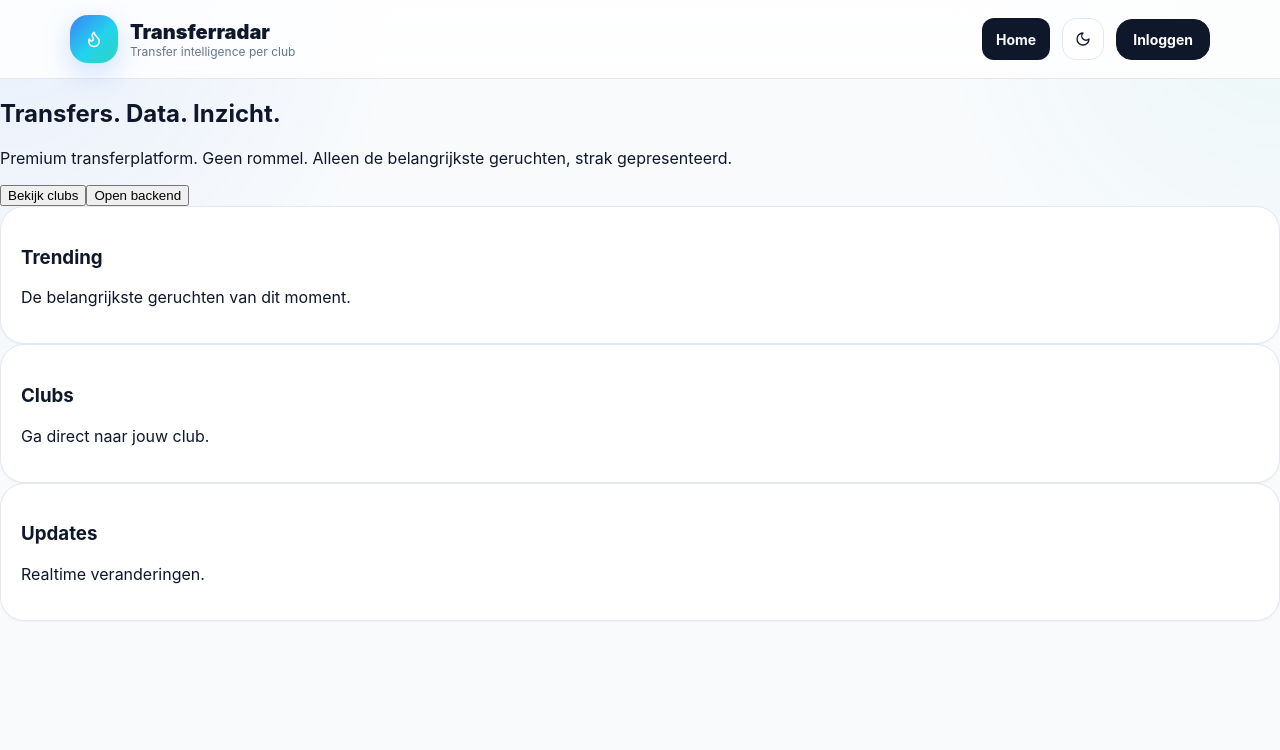
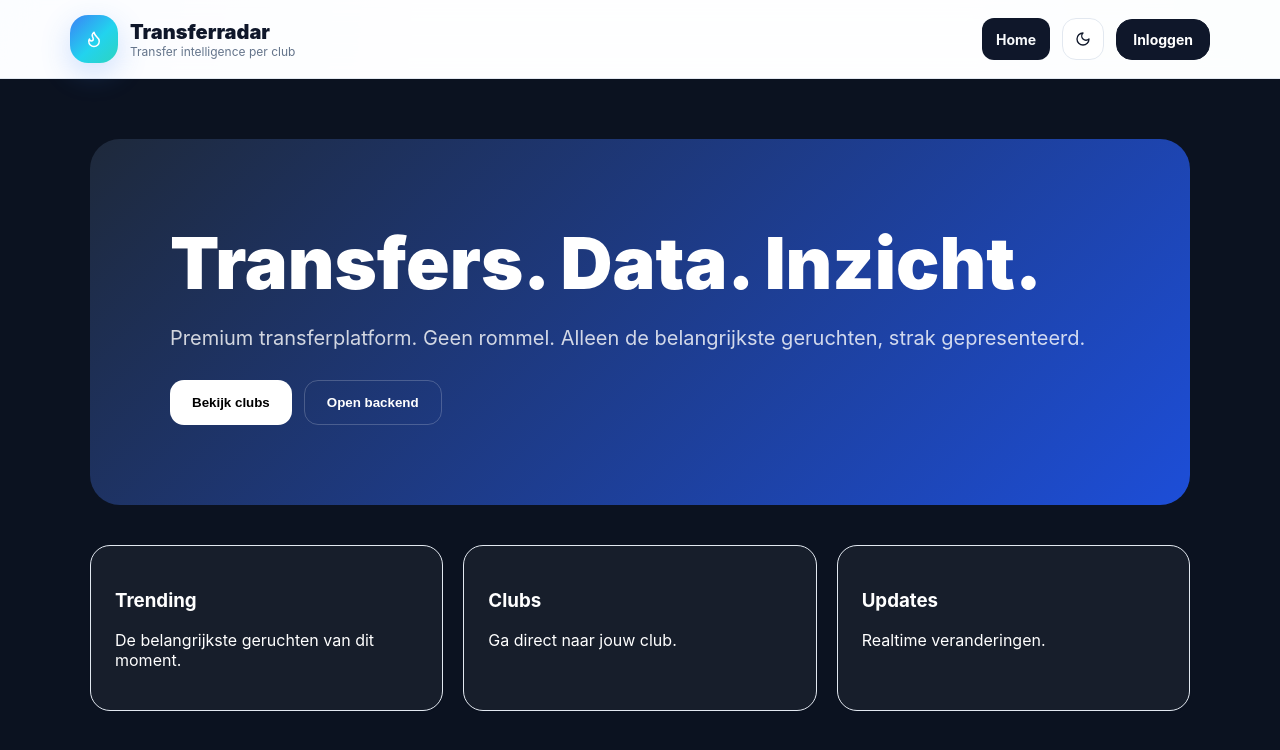
Before and after one commit to voetbalkitcom-cloud/Transferradar, a Next.js app: page / in a window 1280 px wide. Shown: the top 750 px of the page. Built offline with nearby package versions, Linux system fonts and the light colour scheme; no server answers.

Commit message:
Update globals.css

```diff
--- a/app/globals.css
+++ b/app/globals.css
@@ -1974,3 +1974,68 @@ html[data-theme="dark"] .premiumBadge-danger {
 .premiumRumourLink:hover {
   transform: translateY(-1px);
 }
+.newHome {
+  background: #0b1220;
+  color: white;
+  min-height: 100vh;
+  padding: 60px 20px;
+}
+
+.hero {
+  max-width: 1100px;
+  margin: 0 auto;
+  padding: 80px;
+  border-radius: 30px;
+  background: linear-gradient(135deg, #1e293b, #1d4ed8);
+}
+
+.heroInner h1 {
+  font-size: 72px;
+  font-weight: 900;
+  margin: 0;
+}
+
+.heroInner p {
+  margin-top: 20px;
+  font-size: 20px;
+  opacity: 0.8;
+}
+
+.actions {
+  margin-top: 30px;
+  display: flex;
+  gap: 12px;
+}
+
+.btn {
+  padding: 14px 22px;
+  border-radius: 14px;
+  font-weight: 700;
+  border: none;
+  cursor: pointer;
+}
+
+.btn.primary {
+  background: white;
+  color: black;
+}
+
+.btn.ghost {
+  background: transparent;
+  border: 1px solid rgba(255,255,255,0.2);
+  color: white;
+}
+
+.cards {
+  max-width: 1100px;
+  margin: 40px auto 0;
+  display: grid;
+  grid-template-columns: repeat(3, 1fr);
+  gap: 20px;
+}
+
+.card {
+  background: rgba(255,255,255,0.05);
+  border-radius: 20px;
+  padding: 24px;
+}
```
